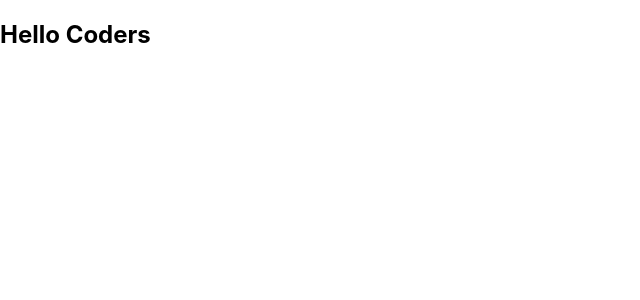
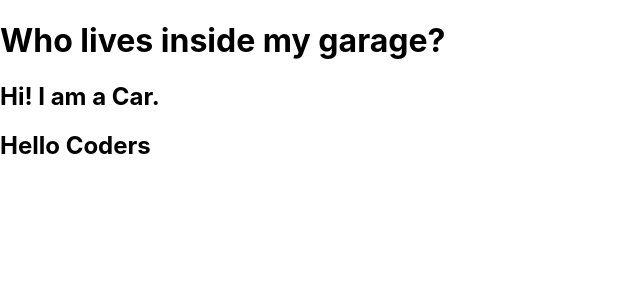
Before and after one commit to Ath1thyan/LearningReact, a React (Create React App) app in the folder react-learn-jvl1/: page / in a window 1280 px wide. Shown: the top 300 px of the page, without its empty margins (0-640 px from the left). Built offline with nearby package versions, Linux system fonts and the light colour scheme.

Commit message:
learnning react

```diff
--- a/react-learn-jvl1/src/index.js
+++ b/react-learn-jvl1/src/index.js
@@ -4,9 +4,25 @@ import './index.css';
 import App from './App';
 import reportWebVitals from './reportWebVitals';
 
+function Car(){
+  return (
+    <h2>Hi! I  am a Car.</h2>
+  )
+}
+
+function Garage(){
+  return (
+    <div>
+      <h1>Who lives inside my  garage?</h1>
+      <Car/>
+    </div>
+  )
+}
+
 const root = ReactDOM.createRoot(document.getElementById('root'));
 root.render(
   <React.StrictMode>
+    <Garage />
     <App />
   </React.StrictMode>
 );
```
